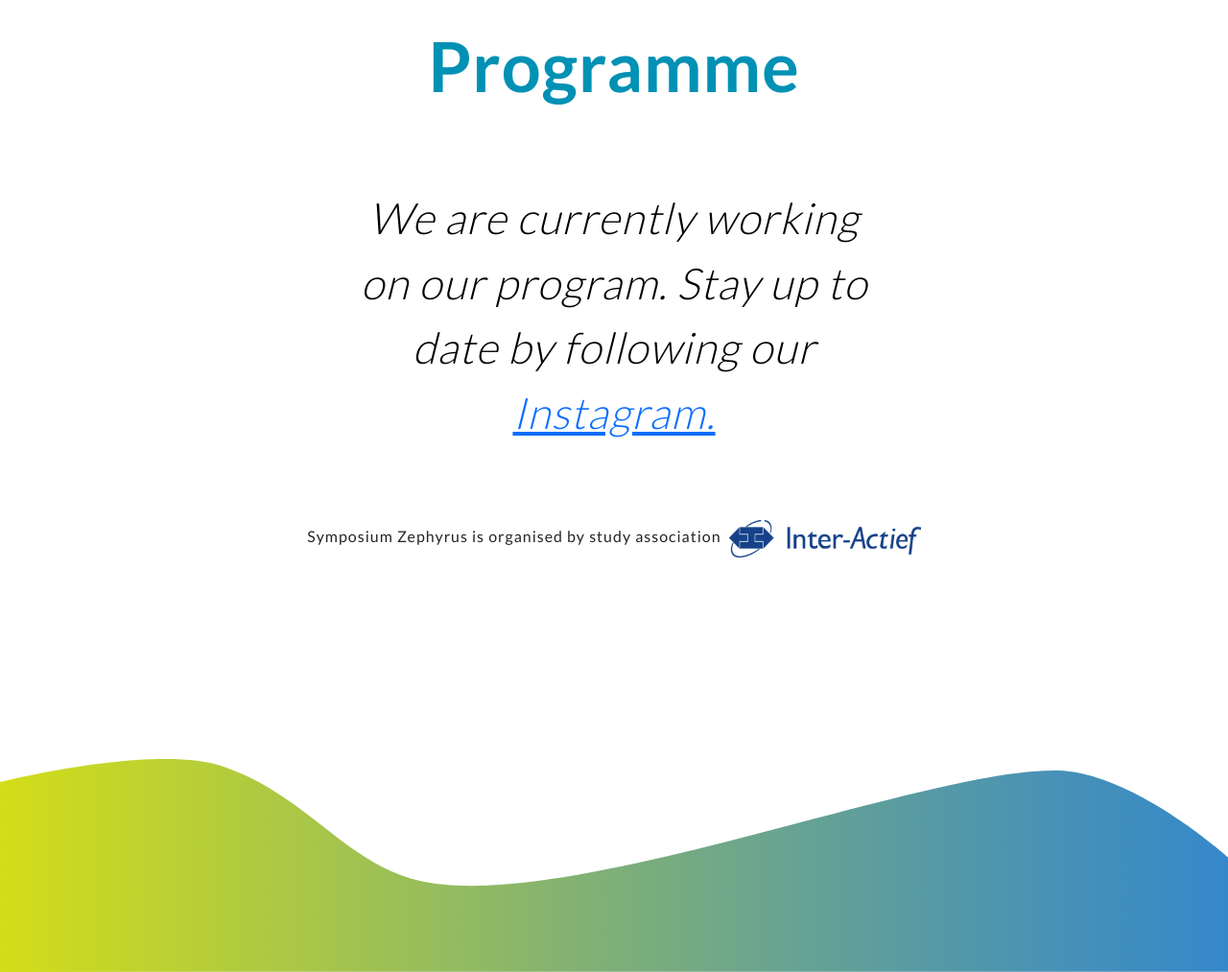
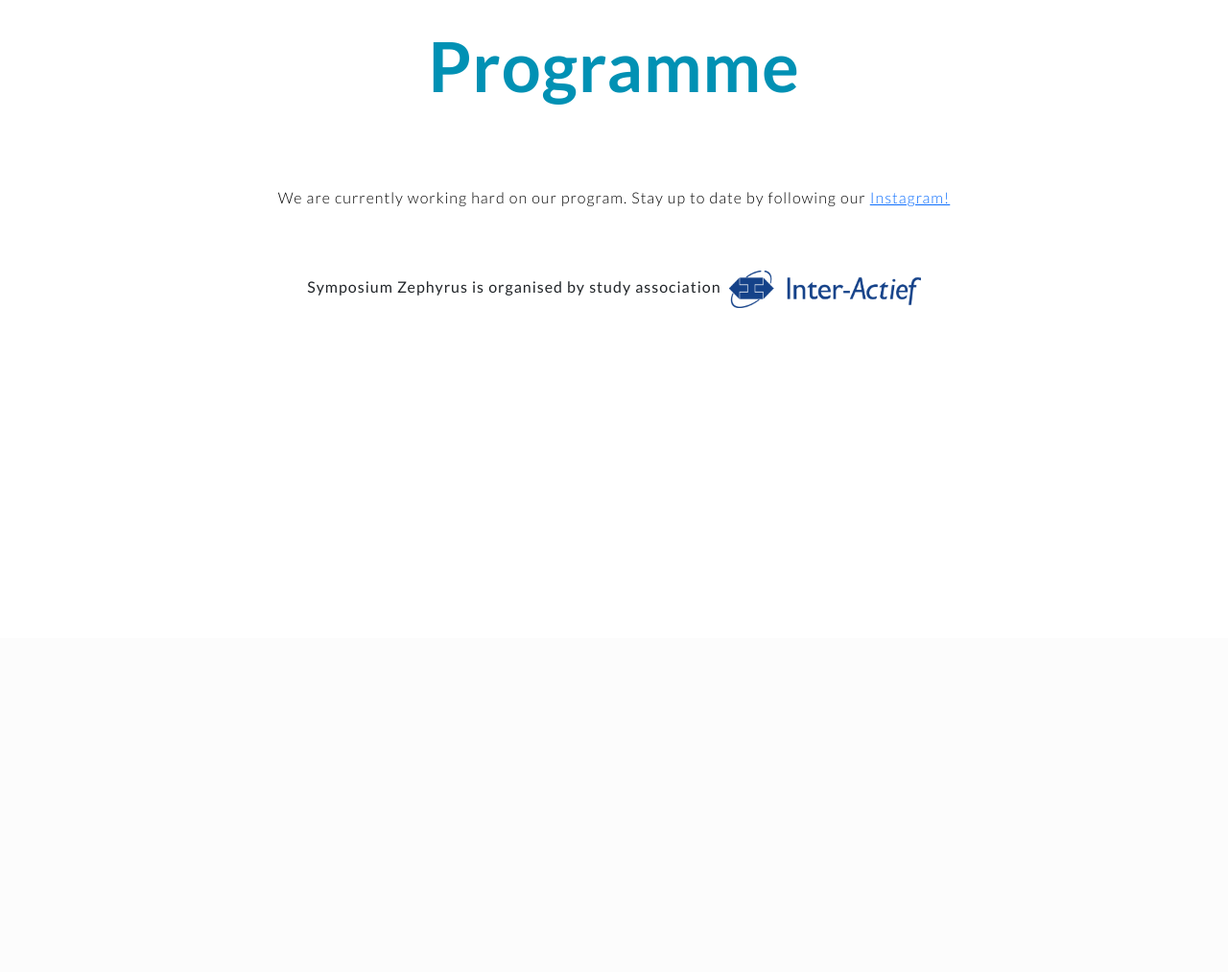
Before and after one commit to rlagusrud61/symciewebsite, a Django app: page /zephyrus/programme/ in a window 1280 px wide. Shown: the part 135-1148 px from the top of the page at 96% size. After the commit the page ends 456 px from the top, so only its background shows below. Run offline with Django 3.2, Linux system fonts and the light colour scheme; some libraries are stand-ins or nearby versions.

Commit message:
Fixed image to fit on div, schedule to span to the entire page, and remove bottom swoosh on program page

```diff
--- a/zephyrus/templates/zephyrus/program/schedule.html
+++ b/zephyrus/templates/zephyrus/program/schedule.html
@@ -20,7 +20,11 @@
                 <div class="row">
                     <div class="col-md-8 offset-md-2 col-10 offset-1">
                         <h1>Programme</h1>
-                    <div class="subtitle">
+                    </div>
+                </div>
+
+                {#        Schedule  #}
+                <div class="row">
                     {% if locations %}
                         <div class="schedule-wrapper">
                             <!--        On desktop we will display this schedule on mobile an accordion is displayed-->
@@ -146,12 +150,11 @@
                         </div>
                     {% else %}
                         <div class="no-content col-10 offset-1 col-md-8 offset-md-2">
-                                    <p>We are currently working on our program. Stay up to date by following our <a
-                                            href="https://www.instagram.com/symposiumzephyrus/">Instagram.</a></p>
+                            <p>We are currently working hard on our program. Stay up to date by following our <a
+                                    href="https://www.instagram.com/symposiumzephyrus/">Instagram!</a></p>
                         </div>
                     {% endif %}
                     </div>
-
                 </div>
             </div>
         </div>
--- a/zephyrus/templates_static/zephyrus/css/schedule.css
+++ b/zephyrus/templates_static/zephyrus/css/schedule.css
@@ -1,5 +1,9 @@
 .programme {
     font-weight: bold;
+}
+
+.swoosh{
+    display: none !important;
 }
 
 
@@ -103,7 +107,7 @@
 }
 
 .popup .person .image {
-    background-size: cover !important;
+    background-size: contain !important;
     background-repeat: no-repeat !important;
 }
 
```
Lines whose indentation alone changed are shown as unchanged.
